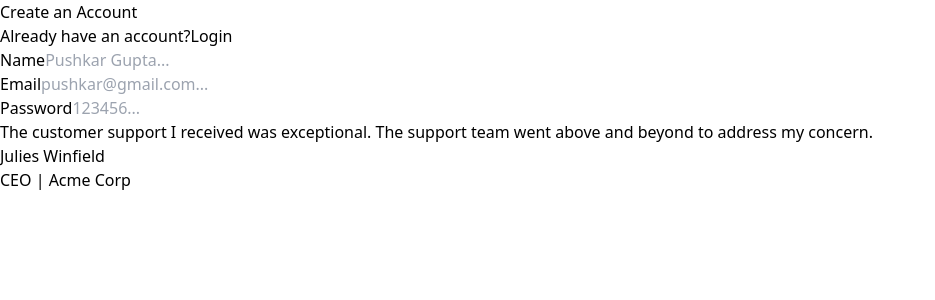
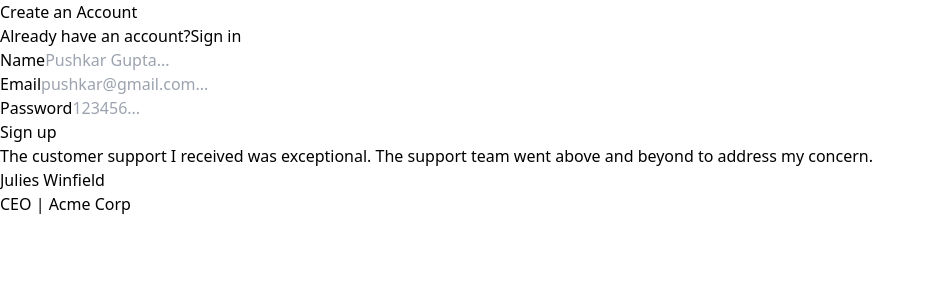
Before and after one commit to pushkarguptaaa/BlogNest-App, a React (Vite) app in the folder frontend/: page /signup in a window 1280 px wide. Shown: the top 300 px of the page, without its empty margins (0-935 px from the left). Built offline with nearby package versions, Linux system fonts and the light colour scheme.

Commit message:
Completed Auth Component

```diff
--- a/frontend/src/components/Auth.tsx
+++ b/frontend/src/components/Auth.tsx
@@ -19,8 +19,8 @@
                     </div>
 
                     <div className="text-slate-600">
-                        Already have an account?
-                        <Link className="pl-2 underline" to={"/signin"}>Login</Link>
+                        {type === "signup" ? "Already have an account?" : "Don't have an account?"}
+                        <Link className="pl-2 underline" to={type === "signin" ? "/signup" : "/signin"}>{type === "signin" ? "Sign up" : "Sign in"}</Link>
                     </div>
                 </div>
 
@@ -46,6 +46,8 @@
                         })
                     }} />
                 </div>
+
+                <button type="button" className="mt-8 w-full text-white bg-gray-800 hover:bg-gray-900 focus:outline-none focus:ring-4 focus:ring-gray-300 font-medium rounded-lg text-sm px-5 py-2.5 me-2 mb-2 dark:bg-gray-800 dark:hover:bg-gray-700 dark:focus:ring-gray-700 dark:border-gray-700">{type === "signup" ? "Sign up" : "Sign in"}</button>
             </div>
 
         </div>
--- a/frontend/src/pages/Signup.tsx
+++ b/frontend/src/pages/Signup.tsx
@@ -4,7 +4,7 @@
 export const Signup = () => {
     return <div className="grid grid-cols-2">
         <div>
-            <Auth />
+            <Auth type="signup" />
         </div>
 
         <div className="invisible lg:visible">
```
